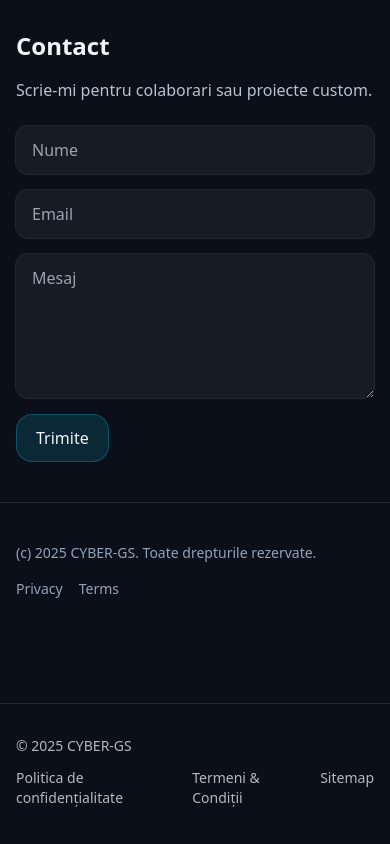
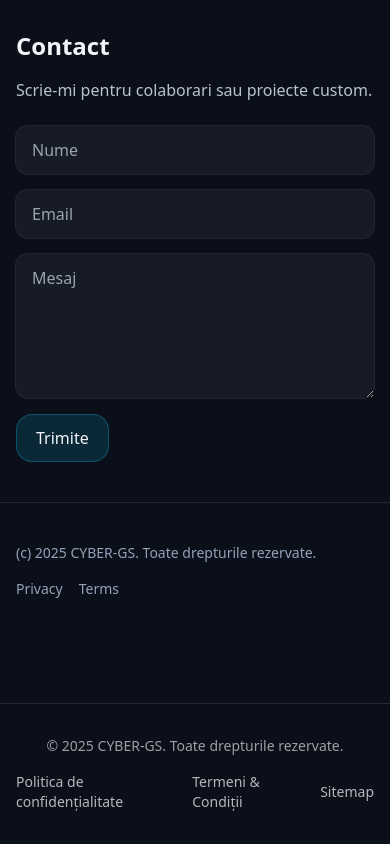
Before and after one commit to babeu19-cgs/CYBER-GS, a Next.js app: page / in a window 390 px wide. Shown: the part 2756-3600 px from the top of the page. Built offline with nearby package versions, Linux system fonts and the light colour scheme.

Commit message:
Update SiteFooter.tsx

```diff
--- a/components/SiteFooter.tsx
+++ b/components/SiteFooter.tsx
@@ -3,17 +3,21 @@ import Link from "next/link";
 
 export default function SiteFooter() {
   return (
-    <footer className="mt-16 border-t border-white/10">
-      <div className="mx-auto flex max-w-6xl flex-col items-start justify-between gap-3 px-4 py-8 text-sm text-white/70 md:flex-row md:items-center">
-        <p>© {new Date().getFullYear()} CYBER-GS</p>
-        <nav className="flex gap-6">
-          <Link href="/privacy" className="hover:text-white">
+    <footer className="border-t border-white/10 mt-16">
+      <div className="mx-auto max-w-6xl px-4 py-8 flex flex-col md:flex-row items-center justify-between gap-4">
+        <p className="text-sm text-white/60">
+          © {new Date().getFullYear()} CYBER-GS. Toate drepturile rezervate.
+        </p>
+
+        <nav className="flex items-center gap-6 text-sm">
+          <Link href="/privacy" className="text-white/70 hover:text-white">
             Politica de confidențialitate
           </Link>
-          <Link href="/terms" className="hover:text-white">
-            Termeni &amp; Condiții
+          <Link href="/terms" className="text-white/70 hover:text-white">
+            Termeni & Condiții
           </Link>
-          <Link href="/sitemap.xml" className="hover:text-white">
+          {/* Next.js servește automat /sitemap.xml din app/sitemap.ts */}
+          <Link href="/sitemap.xml" className="text-white/70 hover:text-white">
             Sitemap
           </Link>
         </nav>
```
